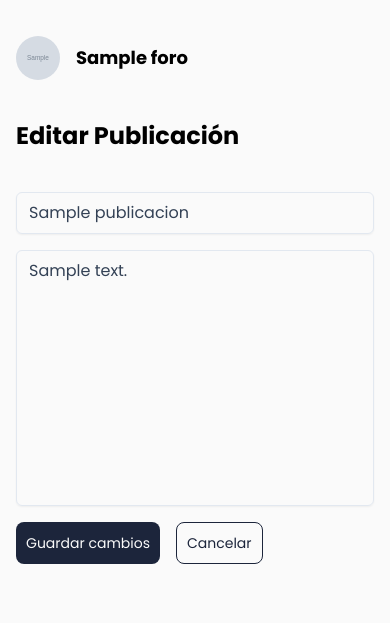
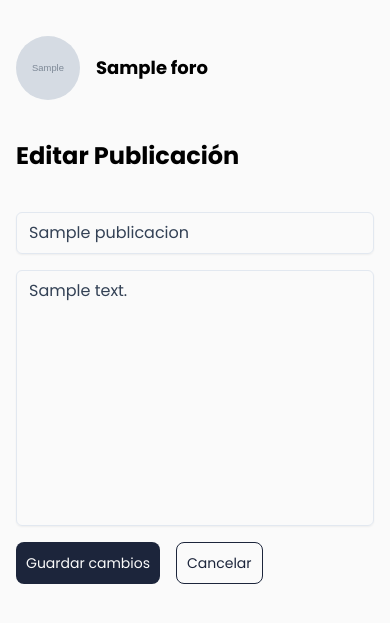
Before and after one commit to johan2160/Foros, a Django app: template foros/templates/editar_publicacion.html in a window 390 px wide. Shown: the part 64-687 px from the top of the page. Run offline with Django 5.2, Linux system fonts and the light colour scheme; tables that the repository leaves empty hold one stand-in row (values such as "Sample post"); the template is opened without the code that fills it: values that come from a table or form of the project are taken from there, most other values are stand-ins (such as "Sample title", 1, 10 or a date in 2020); grey boxes marked "Sample" are stand-in pictures; some libraries are stand-ins or nearby versions.

Commit message:
Actualización de la página de edición de publicaciones
- Se añadió soporte para el modo oscuro, mejorando la accesibilidad visual.
- Se actualizaron los estilos de los elementos de la página, incluyendo encabezados y botones, para una mejor integración con el modo oscuro.
- Se ajustó el tamaño de las imágenes del foro para una presentación más consistente.
- Se mejoró la legibilidad del texto en ambos modos (claro y oscuro) mediante cambios en los colores de fondo y texto.
- Se realizaron ajustes en los botones de acción para asegurar una mejor experiencia de usuario y coherencia estética.

```diff
--- a/foros/templates/editar_publicacion.html
+++ b/foros/templates/editar_publicacion.html
@@ -8,43 +8,40 @@ ForoVox | Editar Publicacion
 {% block content %}
 
 {% if tipUsuario == "Admin" %}
-
-{% include 'components/admin-display.html' %}
-
+  {% include 'components/admin-display.html' %}
 {% else %}
-
-{% include 'components/usuario-display.html' %}
-
+  {% include 'components/usuario-display.html' %}
 {% endif %}
 
 <div class="flex justify-center">
   <div class="flex flex-col items-center xl:items-start max-w-7xl w-full px-4 xl:pl-[25rem]">
     <div class="flex w-full max-w-lg items-center gap-4 mb-10">
       {% if foro.imagen %}
-      <img src="{{ foro.imagen.url }}" alt="Imagen del Foro" class="size-11 md:size-14 lg:size-16 rounded-full">
+        <img src="{{ foro.imagen.url }}" alt="Imagen del Foro" class="size-16 rounded-full">
       {% else %}
-      <img src="{% static 'imagenes/tabula_rasa.png' %}" alt="Imagen del foro"
-        class="size-11 md:size-14 lg:size-16 rounded-full">
+        <img src="{% static 'imagenes/tabula_rasa.png' %}" alt="Imagen del foro" class="size-16 rounded-full">
       {% endif %}
-      <h1 class="font-bold text-lg">{{ foro.nombre }}</h1>
+      <h1 class="font-bold text-lg dark:text-white">{{ foro.nombre }}</h1>
     </div>
-    <form action="{% url 'form_editar_publicacion' foro.id publicacion.id %}" method="post"
-      class="flex flex-col w-full max-w-lg">
+
+    <form action="{% url 'form_editar_publicacion' foro.id publicacion.id %}" method="post" class="flex flex-col w-full max-w-lg">
       {% csrf_token %}
-      <h1 class="text-2xl font-bold mb-10 text-start">Editar Publicación</h1>
+      <h1 class="text-2xl font-bold mb-10 text-start dark:text-white">Editar Publicación</h1>
+
       <div class="flex w-full flex-col">
         <input value="{{ publicacion.titulo }}" name="txtpubtit" type="text" placeholder="Título"
-          class="w-full bg-transparent text-left placeholder:text-slate-400 text-slate-700 border border-slate-200 rounded-md px-3 py-2 transition duration-300 ease focus:outline-none focus:border-slate-400 hover:border-slate-300 shadow-sm focus:shadow mb-4"
+          class="w-full bg-transparent dark:bg-[#2D3748] text-left placeholder:text-slate-400 dark:placeholder:text-gray-500 text-slate-700 dark:text-gray-300 border border-slate-200 dark:border-slate-600 rounded-md px-3 py-2 transition duration-300 ease focus:outline-none focus:border-slate-400 dark:focus:border-slate-500 hover:border-slate-300 dark:hover:border-slate-500 shadow-sm focus:shadow mb-4"
           required>
         <textarea name="txtpubcom" placeholder="Comentario"
-          class="w-full bg-transparent text-left placeholder:text-slate-400 text-slate-700 border border-slate-200 rounded-md px-3 py-2 transition duration-300 ease focus:outline-none focus:border-slate-400 hover:border-slate-300 shadow-sm focus:shadow resize-none h-[16rem]"
+          class="w-full bg-transparent dark:bg-[#2D3748] text-left placeholder:text-slate-400 dark:placeholder:text-gray-500 text-slate-700 dark:text-gray-300 border border-slate-200 dark:border-slate-600 rounded-md px-3 py-2 transition duration-300 ease focus:outline-none focus:border-slate-400 dark:focus:border-slate-500 hover:border-slate-300 dark:hover:border-slate-500 shadow-sm focus:shadow resize-none h-[16rem]"
           required>{{ publicacion.texto }}</textarea>
       </div>
+
       <div class="flex flex-wrap gap-4 mt-4">
         <button type="submit"
-          class="p-[0.625rem] rounded-lg text-sm bg-[#1c253b] text-[#fafafa] hover:opacity-95">Guardar cambios</button>
+          class="p-[0.625rem] rounded-lg text-sm bg-[#1c253b] dark:bg-[#24304C] text-[#fafafa] hover:opacity-95">Guardar cambios</button>
         <button onclick="window.location.href='http://127.0.0.1:8000/foro/{{ foro.id }}';" type="button"
-          class="p-[0.625rem] rounded-lg text-sm bg-[#fafafa] text-[#1c253b] border border-[#1c253b] hover:bg-[#F1F3F8]">Cancelar</button>
+          class="p-[0.625rem] rounded-lg text-sm bg-[#fafafa] dark:bg-gray-700 text-[#1c253b] dark:text-white border border-[#1c253b] dark:border-gray-600 hover:bg-[#F1F3F8] dark:hover:bg-gray-600">Cancelar</button>
       </div>
     </form>
   </div>
```
